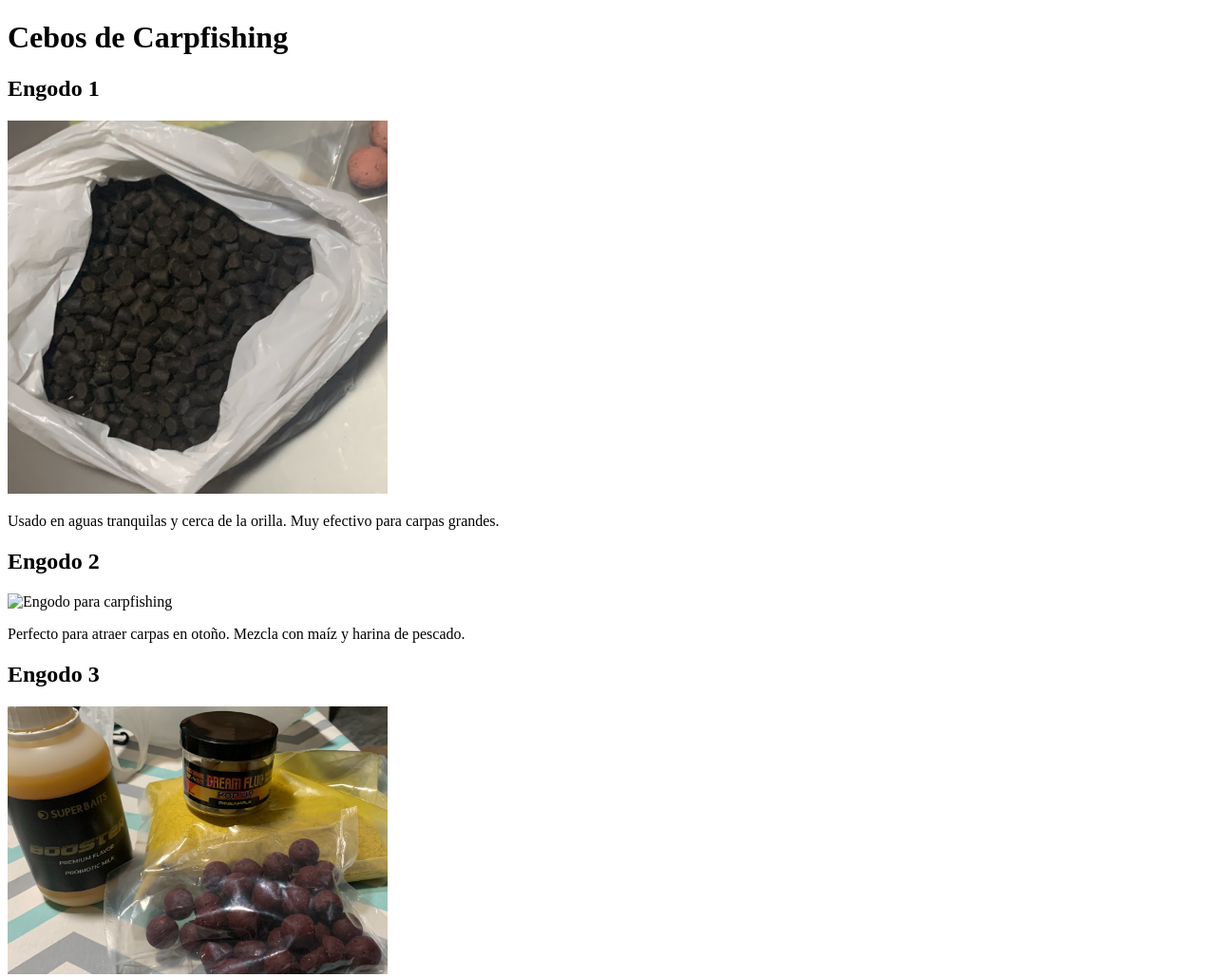
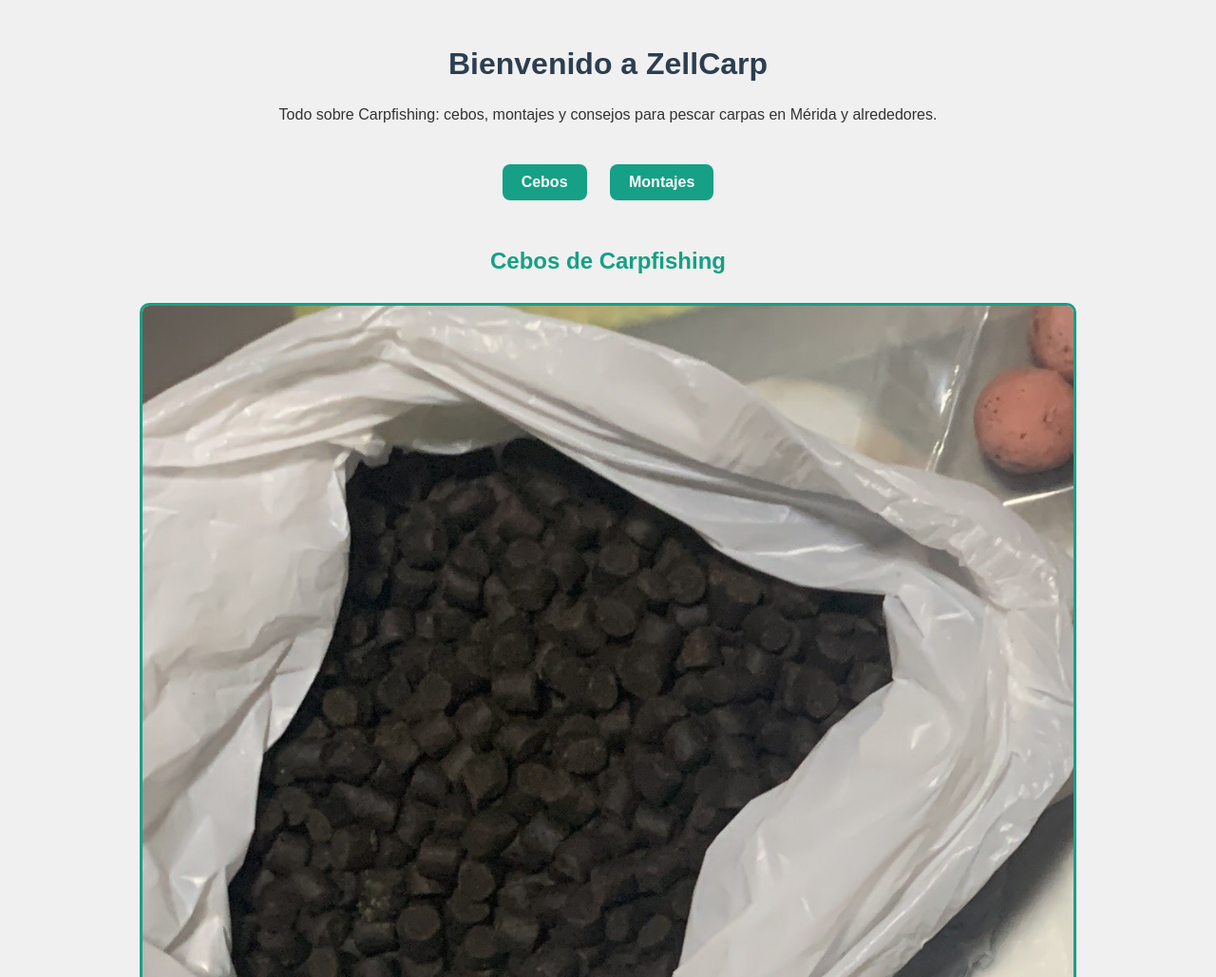
Before and after one commit to Zellcarp/zellcarp.github.io, a plain HTML site: page cebos.html in a window 1280 px wide. Shown: the top 1029 px of the page at 95% size. Drawn offline with Linux system fonts and the light colour scheme.

Commit message:
Enhance cebos.html with styles and content updates
Added CSS styles and improved content structure.

```diff
--- a/cebos.html
+++ b/cebos.html
@@ -3,21 +3,87 @@
 <head>
   <meta charset="UTF-8">
   <meta name="viewport" content="width=device-width, initial-scale=1.0">
-  <title>ZellCarp | Cebos de Carpfishing</title>
+  <title>ZellCarp | Carpfishing</title>
+  <meta name="description" content="Consejos, cebos y montajes de Carpfishing en Mérida y alrededores.">
+
+  <!-- CSS para diseño -->
+  <style>
+    body {
+      font-family: Arial, sans-serif;
+      background-color: #f0f0f0;
+      color: #333;
+      text-align: center;
+      padding: 20px;
+    }
+
+    h1 {
+      color: #2c3e50;
+    }
+
+    h2 {
+      color: #16a085;
+      margin-top: 40px;
+    }
+
+    img {
+      max-width: 80%;
+      height: auto;
+      margin: 10px 0;
+      border: 3px solid #16a085;
+      border-radius: 10px;
+    }
+
+    p {
+      max-width: 700px;
+      margin: 10px auto 30px auto;
+      line-height: 1.6;
+    }
+
+    .boton {
+      display: inline-block;
+      padding: 10px 20px;
+      background-color: #16a085;
+      color: white;
+      text-decoration: none;
+      border-radius: 8px;
+      margin: 10px;
+      font-weight: bold;
+    }
+
+    .boton:hover {
+      background-color: #1abc9c;
+    }
+
+    nav {
+      margin: 20px 0;
+    }
+  </style>
 </head>
 <body>
-  <h1>Cebos de Carpfishing</h1>
 
-  <h2>Engodo 1</h2>
-  <img src="engodo1.jpeg" alt="Engodo para carpfishing" width="400">
+  <h1>Bienvenido a ZellCarp</h1>
+  <p>Todo sobre Carpfishing: cebos, montajes y consejos para pescar carpas en Mérida y alrededores.</p>
+
+  <!-- Menú de navegación -->
+  <nav>
+    <a class="boton" href="#cebos">Cebos</a>
+    <a class="boton" href="#montajes">Montajes</a>
+  </nav>
+
+  <!-- Sección Cebos -->
+  <h2 id="cebos">Cebos de Carpfishing</h2>
+  <img src="engodo1.jpeg" alt="Engodo 1">
   <p>Usado en aguas tranquilas y cerca de la orilla. Muy efectivo para carpas grandes.</p>
 
-  <h2>Engodo 2</h2>
-  <img src="engodo2.jpeg" alt="Engodo para carpfishing" width="400">
+  <img src="engodo2.jpeg" alt="Engodo 2">
   <p>Perfecto para atraer carpas en otoño. Mezcla con maíz y harina de pescado.</p>
 
-  <h2>Engodo 3</h2>
-  <img src="engodo3.jpeg" alt="Engodo para carpfishing" width="400">
+  <img src="engodo3.jpeg" alt="Engodo 3">
   <p>Ideal para zonas profundas y con corriente suave. Mantener fresco antes de usar.</p>
+
+  <!-- Sección Montajes -->
+  <h2 id="montajes">Montajes y Consejos</h2>
+  <p>Aquí podrás añadir tus montajes, fotos de cañas y técnicas de pesca. Más adelante puedes poner imágenes, videos o diagramas de tus montajes favoritos.</p>
+
 </body>
 </html>
```
